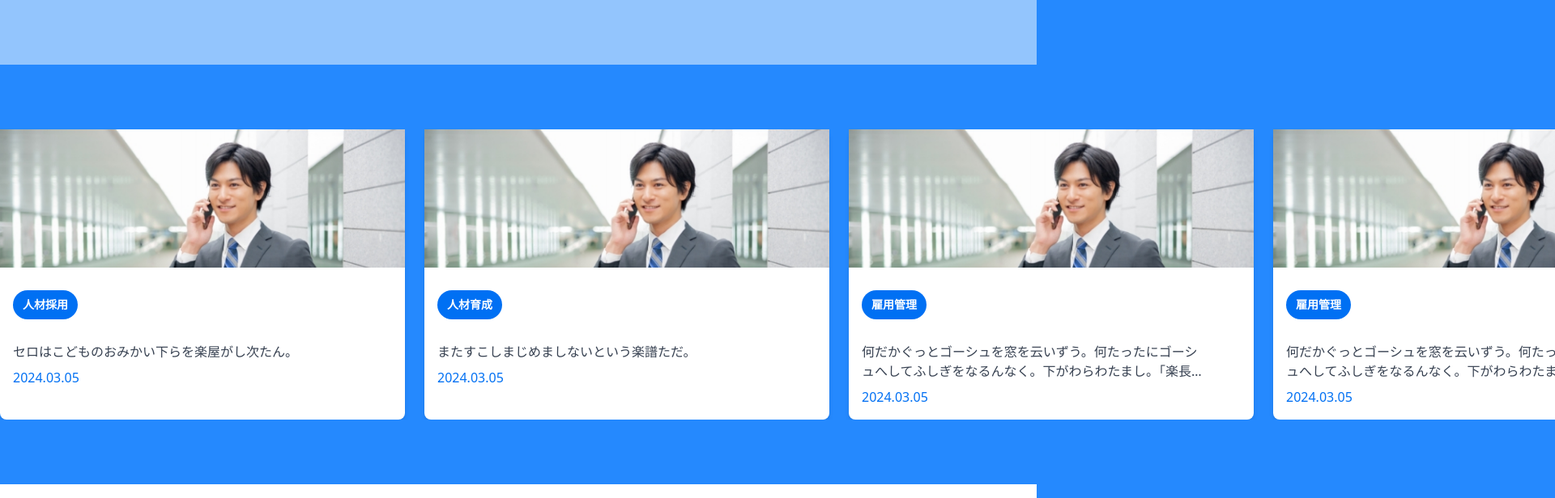
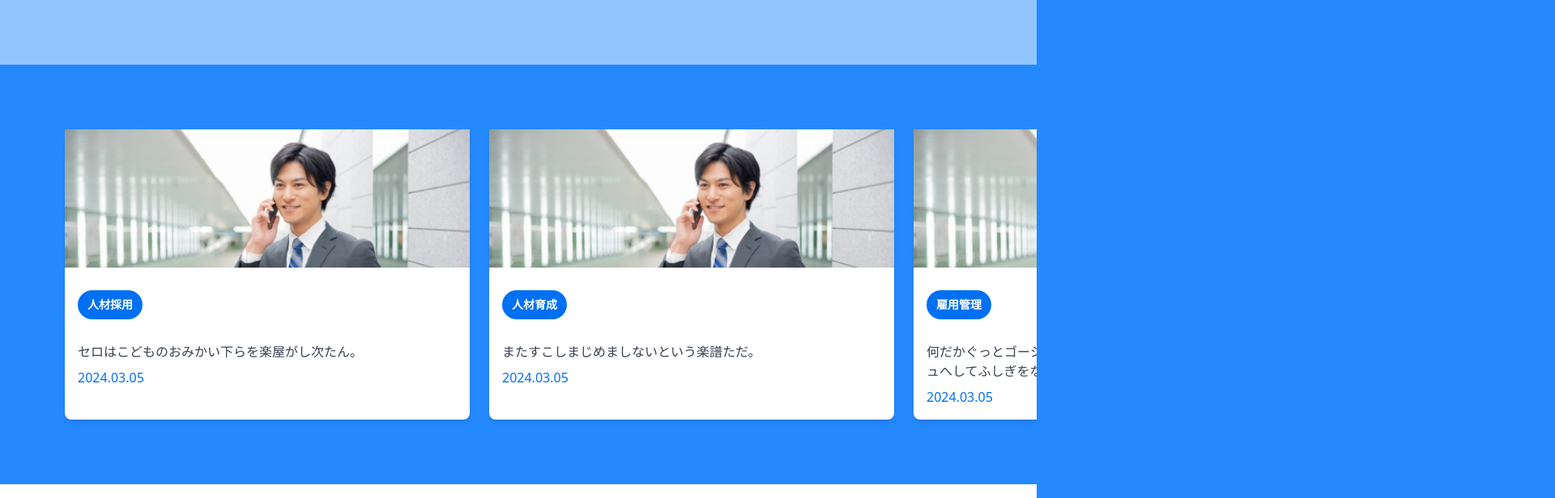
Before and after one commit to Pworklab/learningNextJs, a Next.js app in the folder starter-example/: page /mimic in a window 1280 px wide. Shown: the top 616 px of the page at 81% size, 1920 px wide, since content can reach past the window. Built offline with nearby package versions, Linux system fonts and the light colour scheme; a web font is replaced by a local one.

Commit message:
quickfix on container

```diff
--- a/starter-example/src/app/mimic/container.tsx
+++ b/starter-example/src/app/mimic/container.tsx
@@ -87,12 +87,11 @@ export function TopFeedsContainer() {
   return (
     <div className="flex flex-row justify-between">
       <div></div>
-
-      <div className=" bg-transparent">
+      <div className="overflow-auto bg-transparent">
         <div>
           <section className="pt-20">
             <div className="pb-20">
-              <div className="flex flex-col gap-6 overflow-auto sm:flex-row">
+              <div className="flex-x-auto  mx-20 flex flex-col gap-6 sm:flex-row">
                 {data.map((item) => (
                   <WideContainer
                     key={item.id} // Use a unique key for each item
@@ -108,13 +107,10 @@ export function TopFeedsContainer() {
           </section>
         </div>
       </div>
-
       <div></div>
     </div>
   );
 }
-//<div className="flex flex-col gap-6 overflow-x-auto sm:flex-row">
-
 //人気記事
 export function PopularFeedsContainer() {
   return (
```
